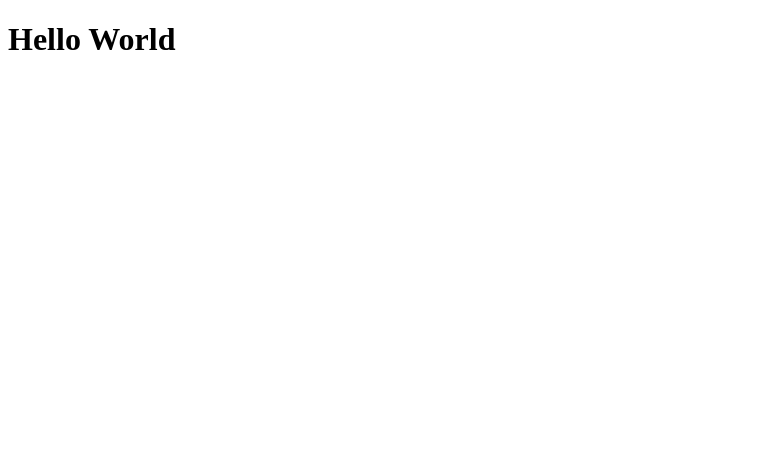
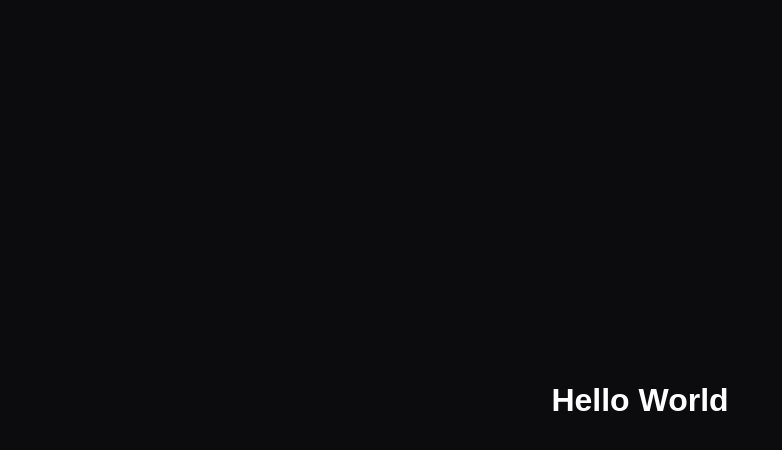
Before and after one commit to daviaxs/daviaxs.github.io, a plain HTML site: page index.html in a window 1280 px wide. Shown: the whole page, without its empty margins (0-782 px from the left). Drawn offline with Linux system fonts and the light colour scheme.

Commit message:
Update index.html

```diff
--- a/index.html
+++ b/index.html
@@ -7,6 +7,33 @@
   <link rel="preconnect" href="https://fonts.gstatic.com" crossorigin />
   <meta name="viewport" content="width=device-width, initial-scale=1.0" />
   <title>Davi AXS</title>
+
+  <style>
+    * {
+        margin: 0;
+        padding: 0;
+        box-sizing: border-box;
+        -webkit-font-smoothing: antialiased;
+        -moz-osx-font-smoothing: grayscale;
+      }
+
+    body {
+      background-color: #0C0C0E;
+      width: 100vw;
+      height: 100vh;
+
+      display: flex;
+      align-items: center;
+      justify-content: center;
+    }
+
+    h1 {
+      font-family: sans-serif;
+      font-size: 2rem;
+      font-weight: bold;
+      color: #fff;
+    }
+  </style>
 </head>
 
 <body>
```
